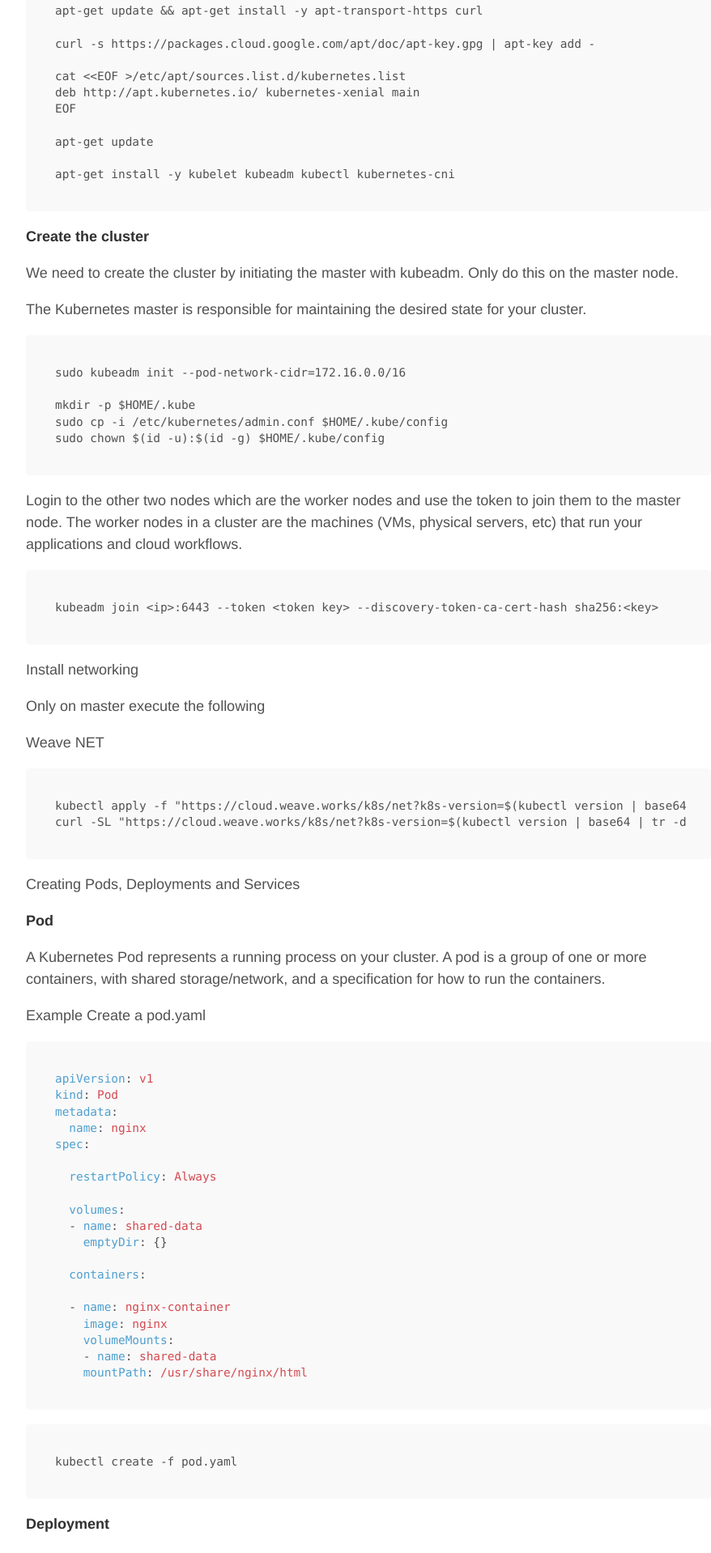
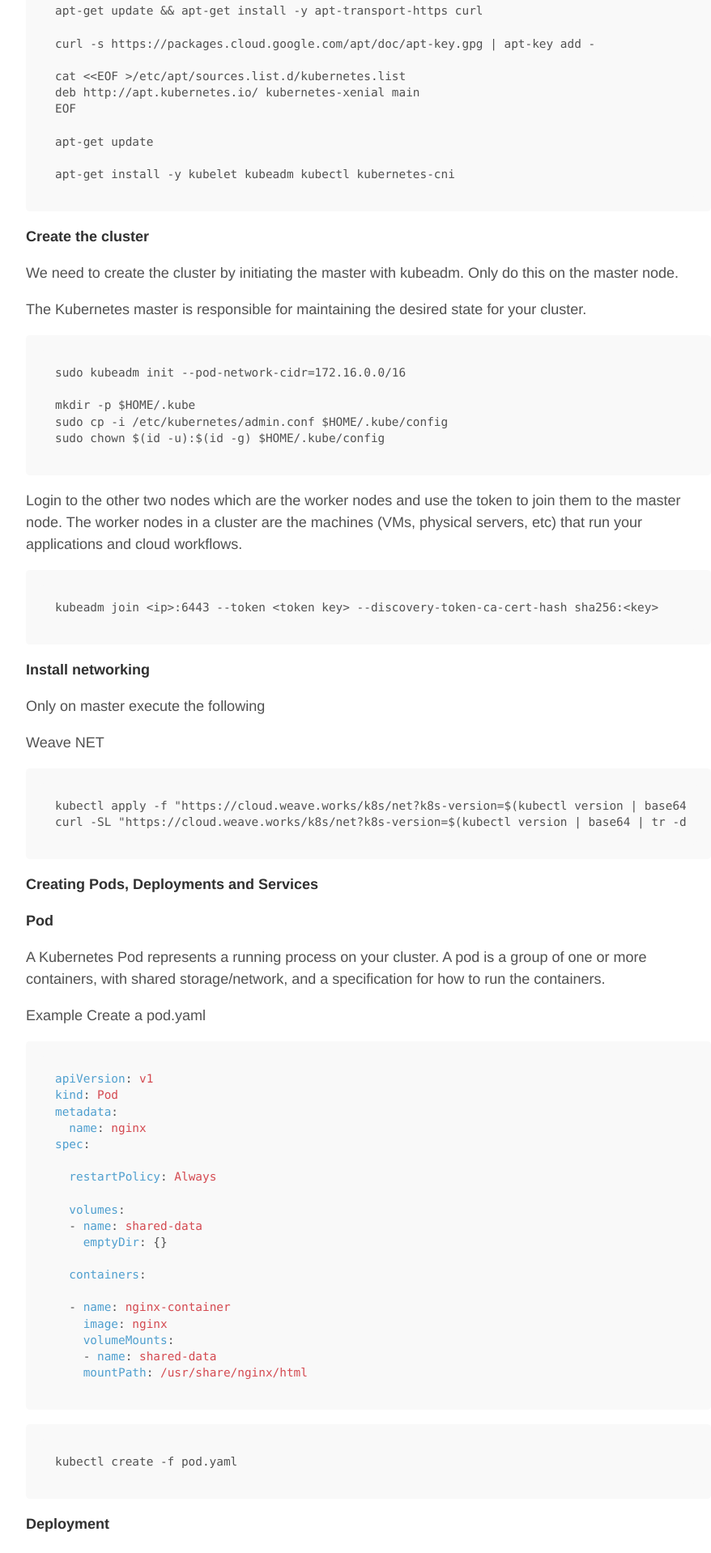
Before and after one commit to ChAndreas/chandreas.github.io, a Jekyll site: the page built from _posts/2018-06-02-kubernetes.md, in a window 1280 px wide. Shown: the part 1261-3179 px from the top of the page at 81% size, without its empty margins (185-1063 px from the left). Built offline with Jekyll 4.4.1, drawn with Linux system fonts in a browser that asks for light colours.

```diff
--- a/_posts/2018-06-02-kubernetes.md
+++ b/_posts/2018-06-02-kubernetes.md
@@ -69,7 +69,7 @@ The worker nodes in a cluster are the machines (VMs, physical servers, etc) that
 
 	kubeadm join <ip>:6443 --token <token key> --discovery-token-ca-cert-hash sha256:<key>
 
-Install networking
+**Install networking**
 
 Only on master execute the following
 
@@ -78,7 +78,7 @@ Weave NET
 	kubectl apply -f "https://cloud.weave.works/k8s/net?k8s-version=$(kubectl version | base64 | tr -d '\n')"
 	curl -SL "https://cloud.weave.works/k8s/net?k8s-version=$(kubectl version | base64 | tr -d '\n')&env.IPALLOC_RANGE=172.16.0.0/16" | kubectl apply -f -
 
-Creating Pods, Deployments and Services
+**Creating Pods, Deployments and Services**
 
 **Pod**
 
```
